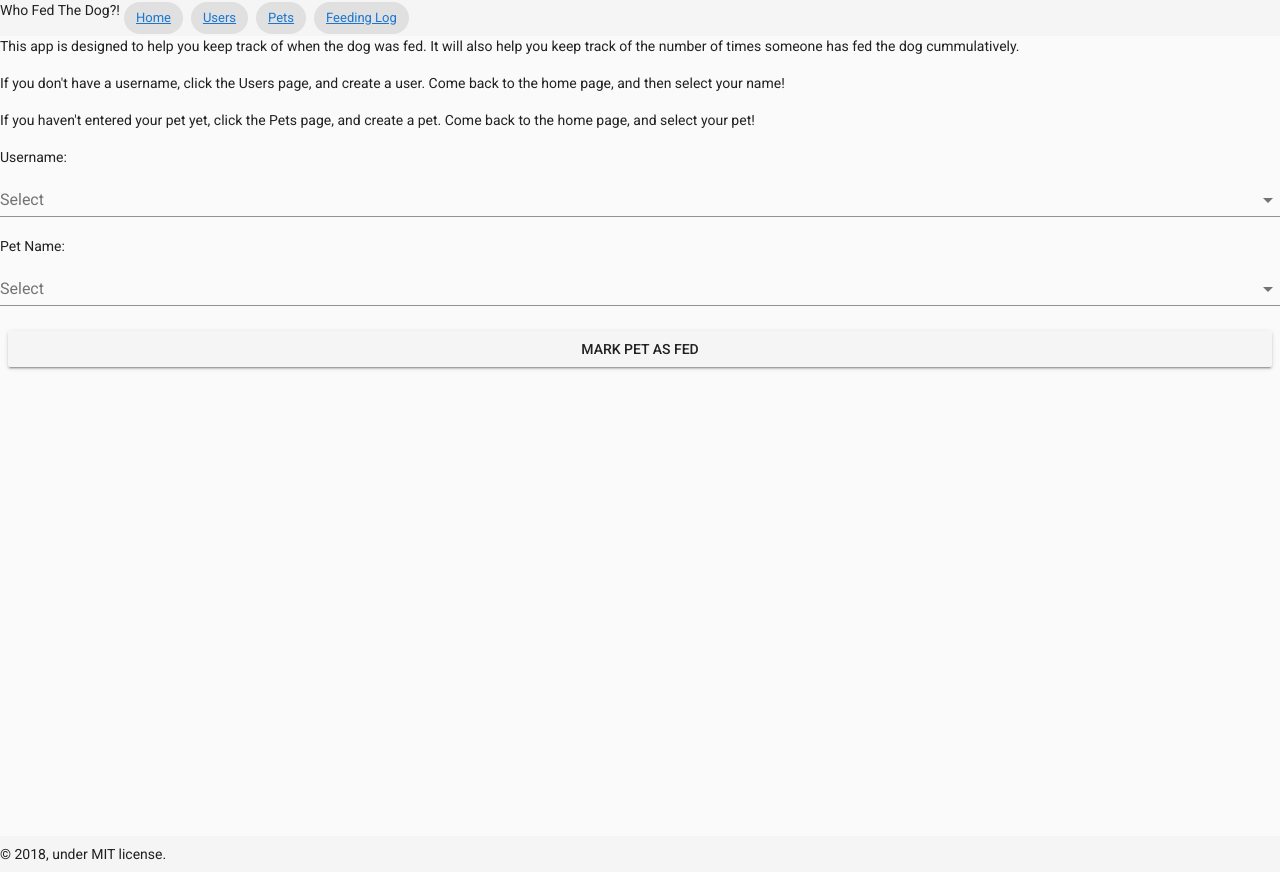
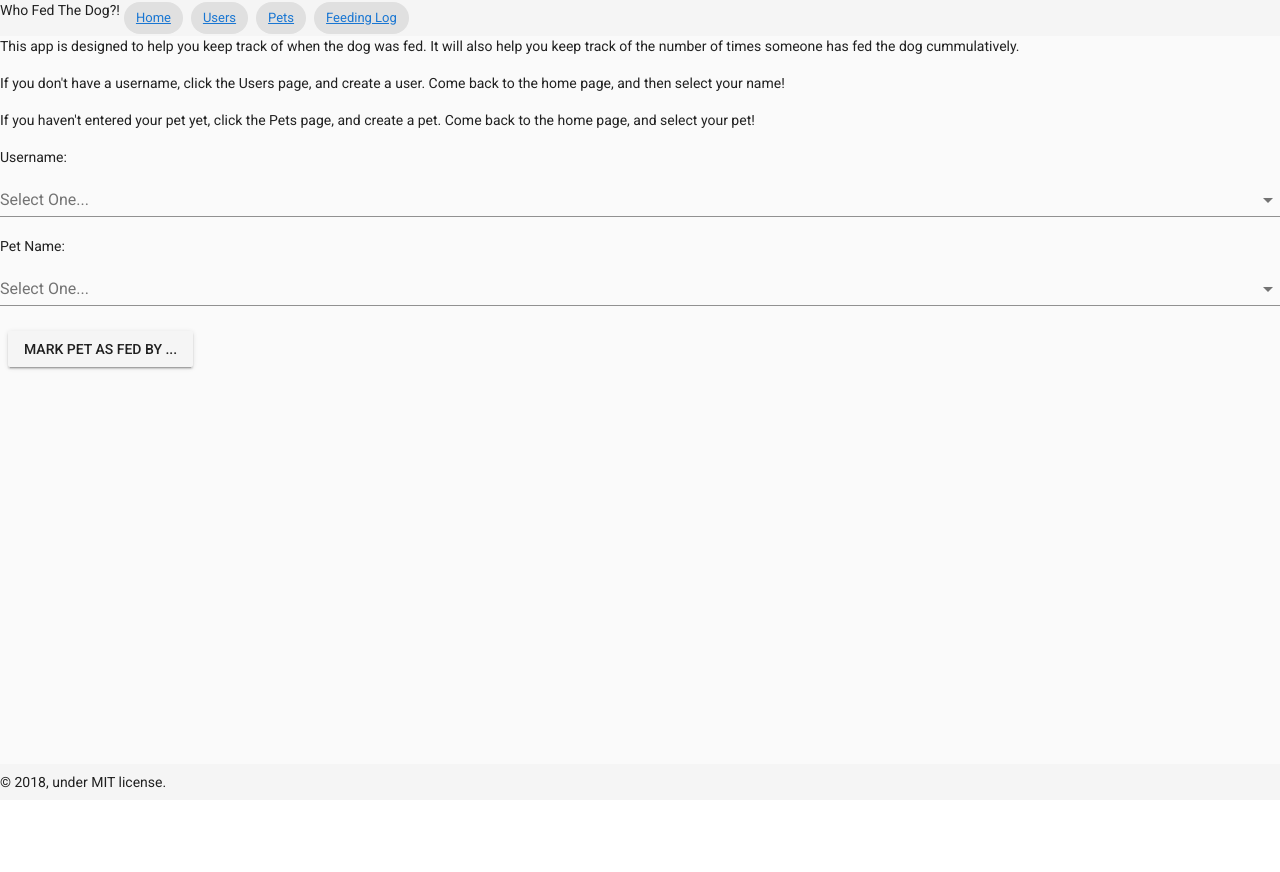
Before and after one commit to yhtomitim/who-fed-the-dog-client, a Vue app in the folder who-fed-the-dog/: page / in a window 1280 px wide. After the commit the page ends 800 px from the top, so only its background shows below. Built offline with nearby package versions, Linux system fonts and the light colour scheme; no server answers.

Commit message:
add computed properties to find id

```diff
--- a/who-fed-the-dog/src/views/Index.vue
+++ b/who-fed-the-dog/src/views/Index.vue
@@ -1,5 +1,5 @@
 <template>
-  <v-app>
+  <main>
     <p>This app is designed to help you keep track of when the dog was fed. It will also help you keep track of the number of times someone has fed the dog cummulatively.</p>
     <p>If you don't have a username, click the Users page, and create a user. Come back to the home page, and then select your name!</p>
     <p>If you haven't entered your pet yet, click the Pets page, and create a pet. Come back to the home page, and select your pet!</p>
@@ -7,7 +7,7 @@
       <label for="user">Username: </label>
       <v-select
         :items="username"
-        label="Select"
+        label="Select One..."
         v-model="selectedUser"
         single-line></v-select>
     </form>
@@ -15,13 +15,13 @@
        <label for="pet">Pet Name: </label>
       <v-select
         :items="petName"
-        label="Select"
+        label="Select One..."
         v-model="selectedPet"
         single-line></v-select>
     </form>
-    <v-btn @click="postFed">Mark {{selectedPet || 'Pet'}} As Fed</v-btn>
-    <!-- <list-data :data="toPage"/> -->
-  </v-app>
+    <v-btn @click="postFed">Mark {{selectedPet || 'Pet'}} As Fed By {{selectedUser || `...`}}</v-btn>
+    <p v-if="true">{{ message }}</p>
+  </main>
 </template>
 
 <script>
@@ -35,7 +35,8 @@ export default {
       username: [],
       petName: [],
       selectedPet: null,
-      selectedUser: null
+      selectedUser: null,
+      message: ''
     }
   },
   mounted: function() {
@@ -66,13 +67,9 @@ export default {
     //this will need to get the name typed in and the pet name to post to the db table fed
     postFed() {
       const apiUrl = 'http://localhost:8080/api/v1/routes/feed';
-      const filteredUsers = this.users.filter(user => user.username === this.selectedUser);
-      const filteredPets = this.pets.filter(pet => pet.petName === this.selectedPet);
-      const userId = filteredUsers[0].id;
-      const petId = filteredPets[0].id;
       const data = {
-        user_id: userId,
-        pet_id: petId,
+        user_id: this.matchUserId,
+        pet_id: this.matchPetId,
       };
       fetch(apiUrl, {
         body: JSON.stringify(data),
@@ -83,12 +80,23 @@ export default {
       })
         .then(Response => Response.json())
         .then(Response => {
-          console.log(Response)
-          });
+          this.message = Response.message;
+          setTimeout(() => {
+            this.message = '';
+            }, 4000);
+        });
     }
   },
   components: {
     ListData
+  },
+    computed: {
+    matchUserId() {
+      return this.users.filter(user => user.username === this.selectedUser)[0].id;
+    },
+    matchPetId() {
+      return this.pets.filter(pet => pet.petName === this.selectedPet)[0].id
+    }
   }
 }
 </script>
```
